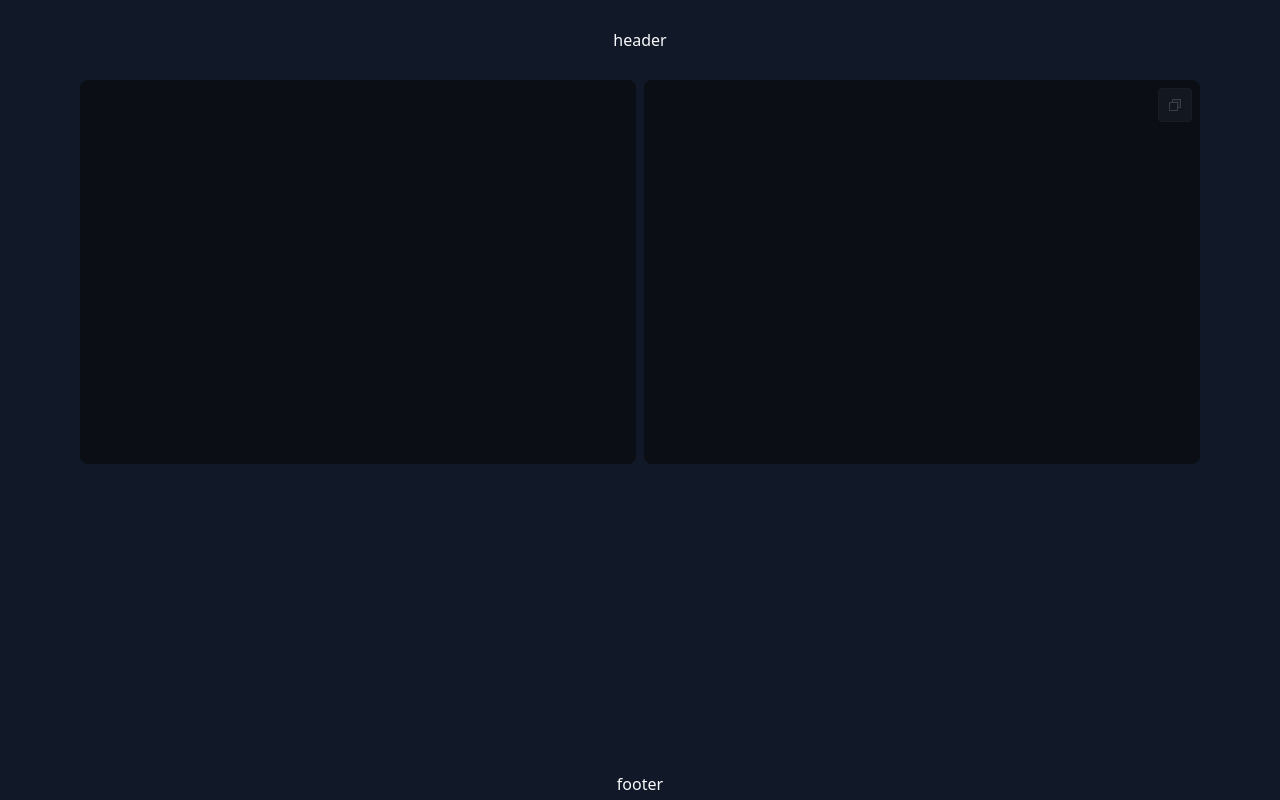
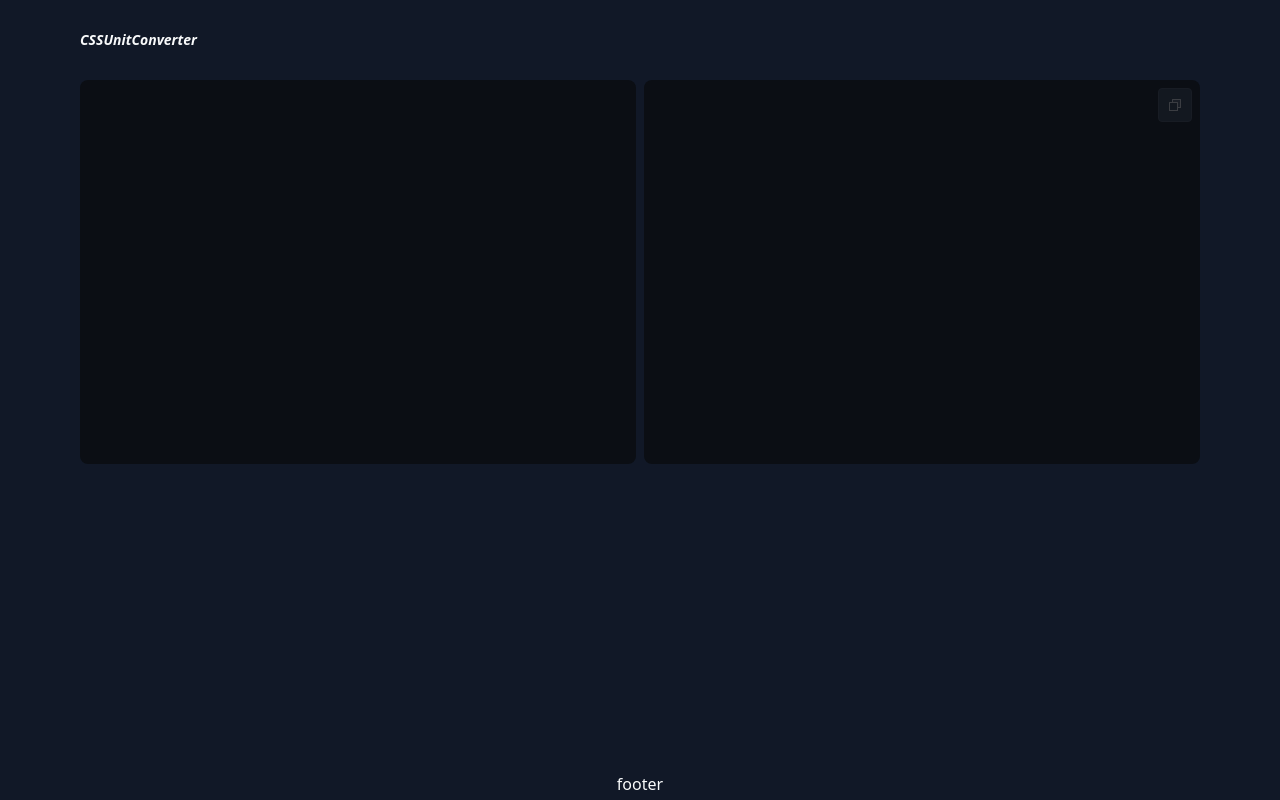
Before and after one commit to hecticme/cssunit, a Vue app: page / in a window 1280 px wide. Built offline with nearby package versions, Linux system fonts and the light colour scheme; some icons are missing.

Commit message:
style(TheHeader): add logo and repository link

```diff
--- a/src/components/TheHeader.vue
+++ b/src/components/TheHeader.vue
@@ -1,7 +1,22 @@
+<script setup lang="ts">
+import { Icon } from '@iconify/vue'
+</script>
+
 <template>
   <header class="flex items-center h-20">
-    <div class="body-container">
-      header
+    <div class="body-container w-full flex justify-between items-center">
+      <h4 class="font-semibold text-sm italic">
+        CSSUnitConverter
+      </h4>
+
+      <a
+        class="p-2 rounded-lg hover:bg-gray-800 transition-colors"
+        href="https://github.com/hecticme/cssunit"
+        rel="noopener noreferrer"
+        target="_blank"
+      >
+        <Icon icon="mingcute:github-line" />
+      </a>
     </div>
   </header>
 </template>
```
